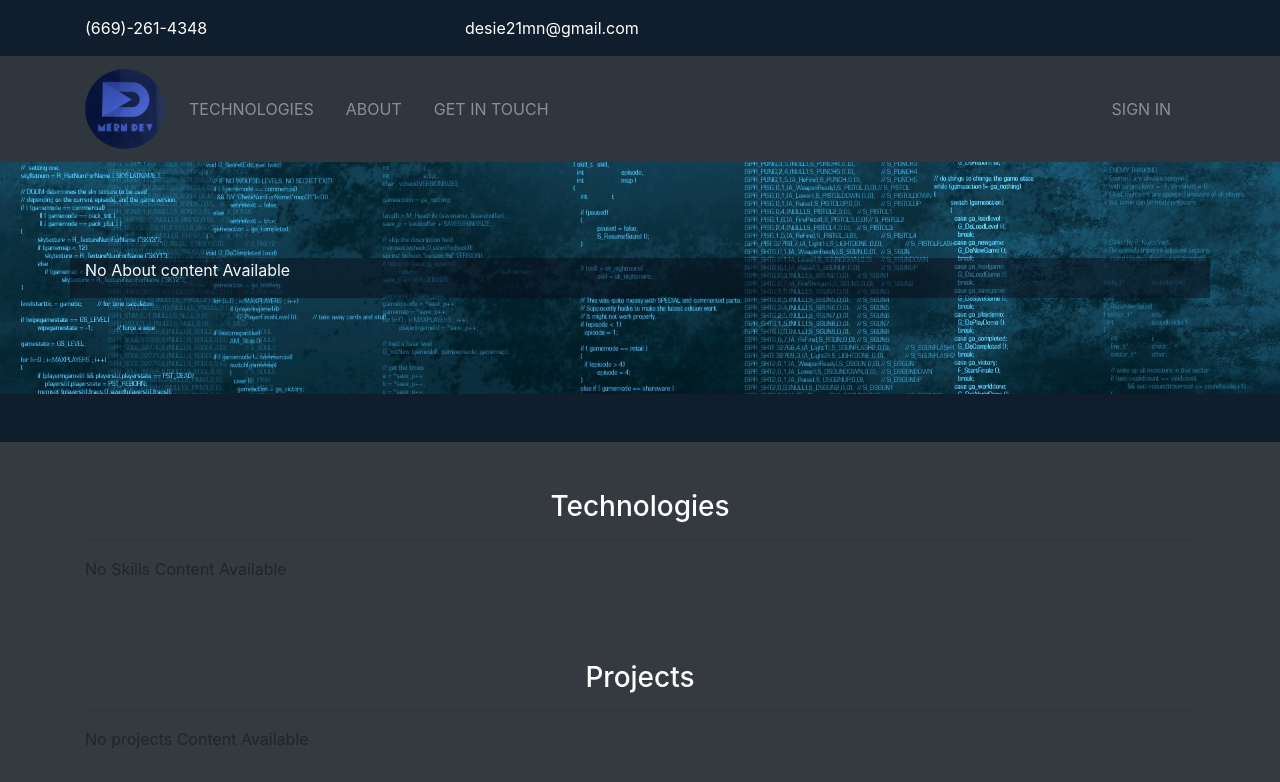
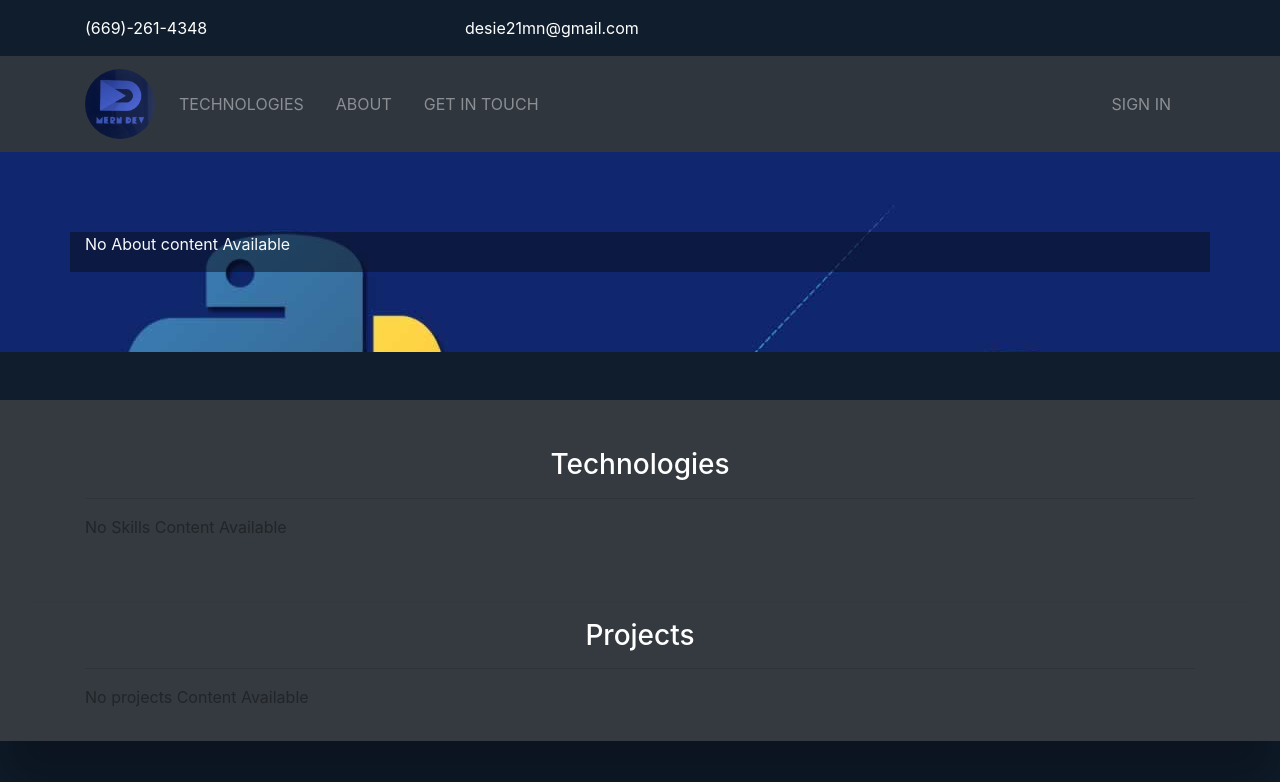
Before and after one commit to desi-123/myport, a Django app: page / in a window 1280 px wide. Shown: the top 782 px of the page. Run offline with Django 4.2, Linux system fonts and the light colour scheme; data that the repository does not hold is empty; some libraries are stand-ins or nearby versions.

Commit message:
bg updated

```diff
--- a/portfolio/static/css/global.css
+++ b/portfolio/static/css/global.css
@@ -20,7 +20,7 @@ img {
   width: 100%; }
 
 .logo {
-  width: 80px;
+  width: 70px;
   border-radius: 50%;
 }
 
@@ -41,9 +41,9 @@ img {
 /* about image background */
 
 #aboutme {
-  background: url(../img/about_bg.JPG) top center no-repeat fixed;
+  background: url(../img/jspy.png) top center no-repeat fixed;
   background-size: cover;
-  padding: 6rem 0;
+  padding: 5rem 0;
 }
 
 #aboutme::before {
```
Also changed, not shown: portfolio/static/img/about.jpg (added), portfolio/static/img/about_bg.JPG (deleted), portfolio/static/img/jspy.png (added).
